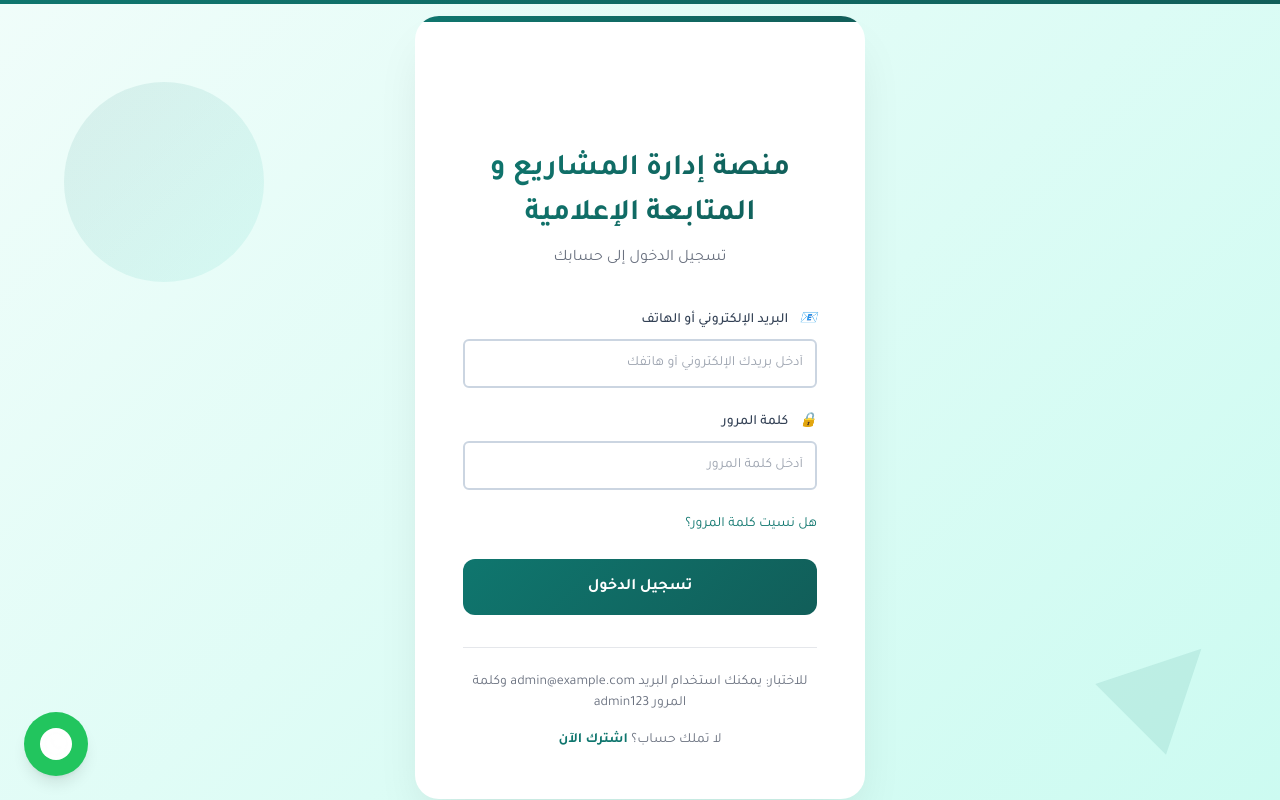
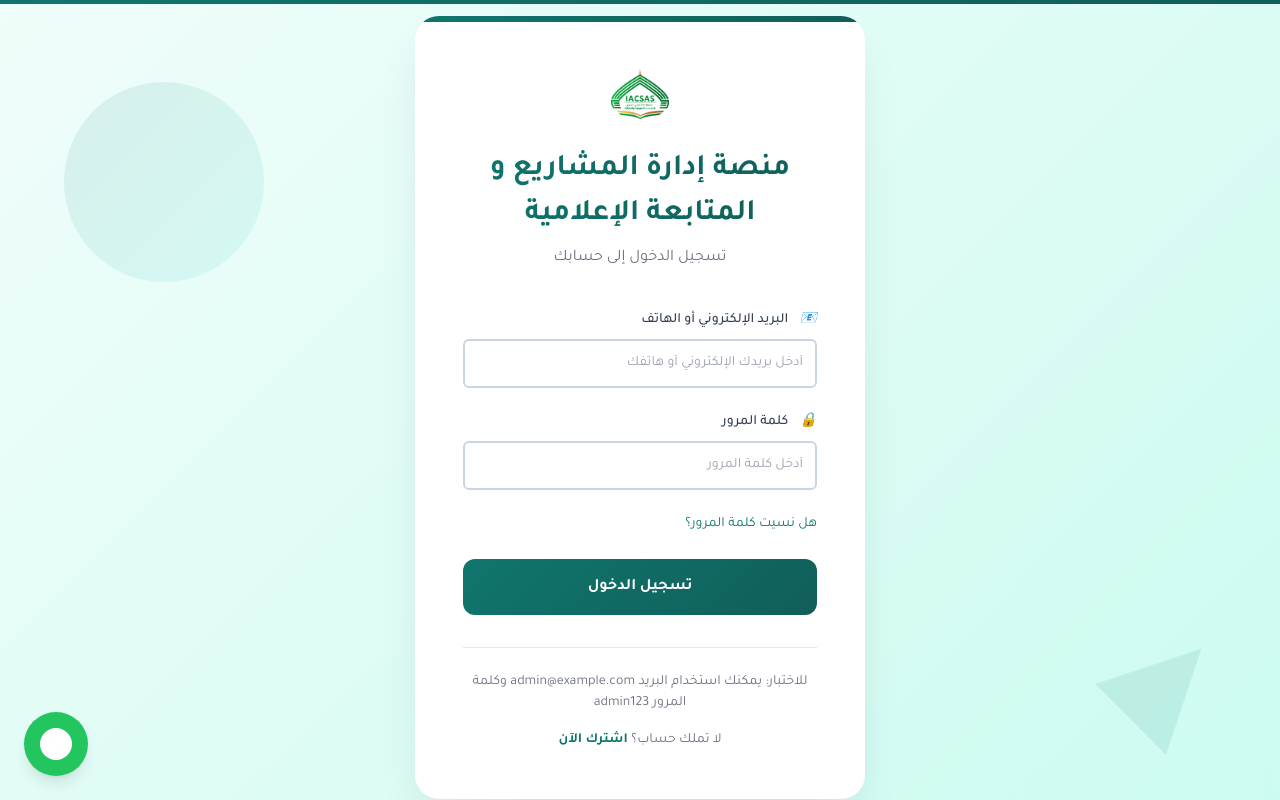
Before and after one commit to cherkaouih-hamza/GESTION, a React (Create React App) app: page /login in a window 1280 px wide. Built offline with nearby package versions, Linux system fonts and the light colour scheme; no server answers.

Commit message:
fix: correction de l'utilisation des logos selon les sections

```diff
--- a/src/pages/LoginPage.js
+++ b/src/pages/LoginPage.js
@@ -46,7 +46,7 @@ const LoginPage = () => {
       <div className="login-card">
         <div className="login-header">
           <div className="logo-section">
-            <img src="/logo.png" alt="LOGOIACSAS" className="logo-image" />
+            <img src="/LOGOIACSASVERT.png" alt="LOGOIACSAS" className="logo-image" />
           </div>
           <h2>منصة إدارة المشاريع و المتابعة الإعلامية</h2>
           <p>تسجيل الدخول إلى حسابك</p>
--- a/src/pages/RegisterPage.js
+++ b/src/pages/RegisterPage.js
@@ -89,7 +89,7 @@ const RegisterPage = () => {
       <div className="register-card">
         <div className="register-header">
           <div className="logo-section">
-            <img src="/logo.png" alt="LOGOIACSAS" className="logo-image" />
+            <img src="/LOGOIACSASVERT.png" alt="LOGOIACSAS" className="logo-image" />
           </div>
           <h2 className="text-2xl font-bold text-center mt-4">انضم إلينا الآن</h2>
           <p className="text-gray-600 text-center mt-2">أنشئ حسابك لتبدأ رحلتك معنا</p>
```
